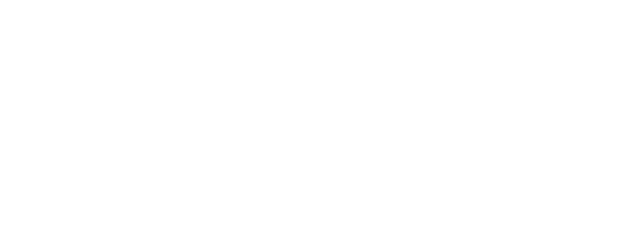
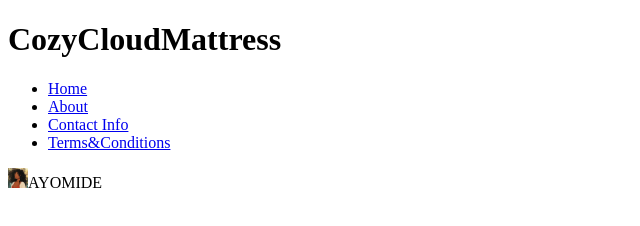
Before and after one commit to AYO-AKINSANYA/practice1, a plain HTML site: page Terms&Condition.html in a window 1280 px wide. Shown: the whole page, without its empty margins (0-640 px from the left). Drawn offline with Linux system fonts and the light colour scheme.

Commit message:
first commit

```diff
--- a/Terms&Condition.html
+++ b/Terms&Condition.html
@@ -0,0 +1,36 @@
+<!DOCTYPE html>
+<html lang="en">
+
+<head>
+    <meta charset="UTF-8">
+    <meta name="viewport" content="width=device-width, initial-scale=1.0">
+    <title>Document</title>
+</head>
+
+<body>
+    <header>
+        <h1>CozyCloudMattress</h1>
+        <nav>
+            <ul>
+
+                <li>
+                    <a href="index.html">Home</a>
+                </li>
+                <li>
+                    <a href="About.html">About</a>
+                </li>
+                <li>
+                    <a href="ContactInfo.html">Contact Info</a>
+                </li>
+                <li>
+                    <a href="Terms&Condition.html">Terms&Conditions</a>
+                </li>
+            </ul>
+            <div>
+                <p><img src="ProfilePic.png" alt="ProfilePic" width=" 20px" height="20px">AYOMIDE</p>
+            </div>
+        </nav>
+    </header>
+</body>
+
+</html>
```
Also changed, not shown: ContactInfo.html (added, +37 -0 lines), index.html (+3 -3 lines), ProfilePic.png (added), contact info.html (deleted).
